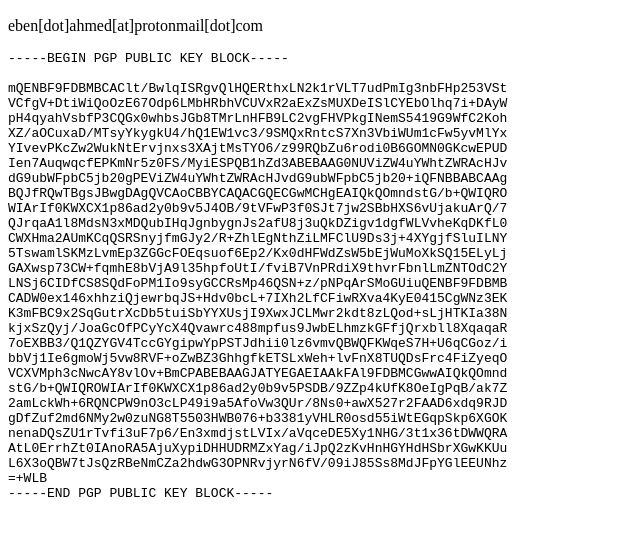
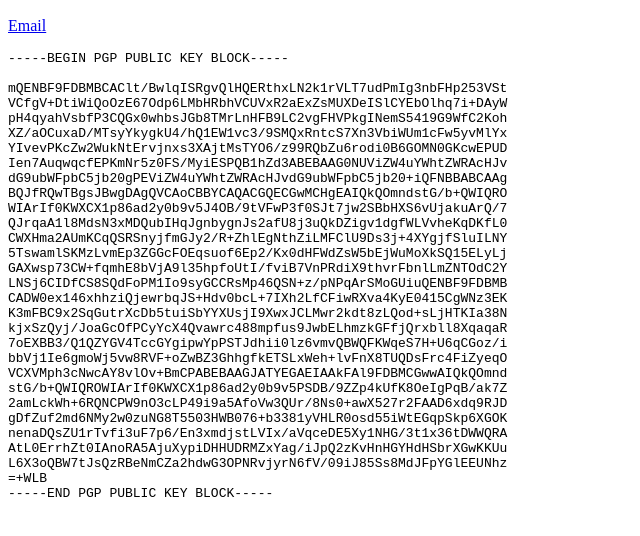
Before and after one commit to ebenahmed0/ebenahmed0.github.io, a plain HTML site: page index.html in a window 1280 px wide. Shown: the part 38-574 px from the top of the page, without its empty margins (0-640 px from the left). Drawn offline with Linux system fonts and the light colour scheme.

Commit message:
Update index.html

```diff
--- a/index.html
+++ b/index.html
@@ -1,6 +1,7 @@
 <html lang="en">
 <head>
 	<title>Eben Ahmed's Personal Site</title>
+	<script src="main.js"></script>
 </head>
 <article>
 <body>
@@ -8,7 +9,7 @@
 		Eben Ahmed's Personal Site
 	</h1>
 <p>
-	eben[dot]ahmed[at]protonmail[dot]com
+	<a href="mailto:name@domain.com">Email</a>
 <pre>
 -----BEGIN PGP PUBLIC KEY BLOCK-----
 
```
